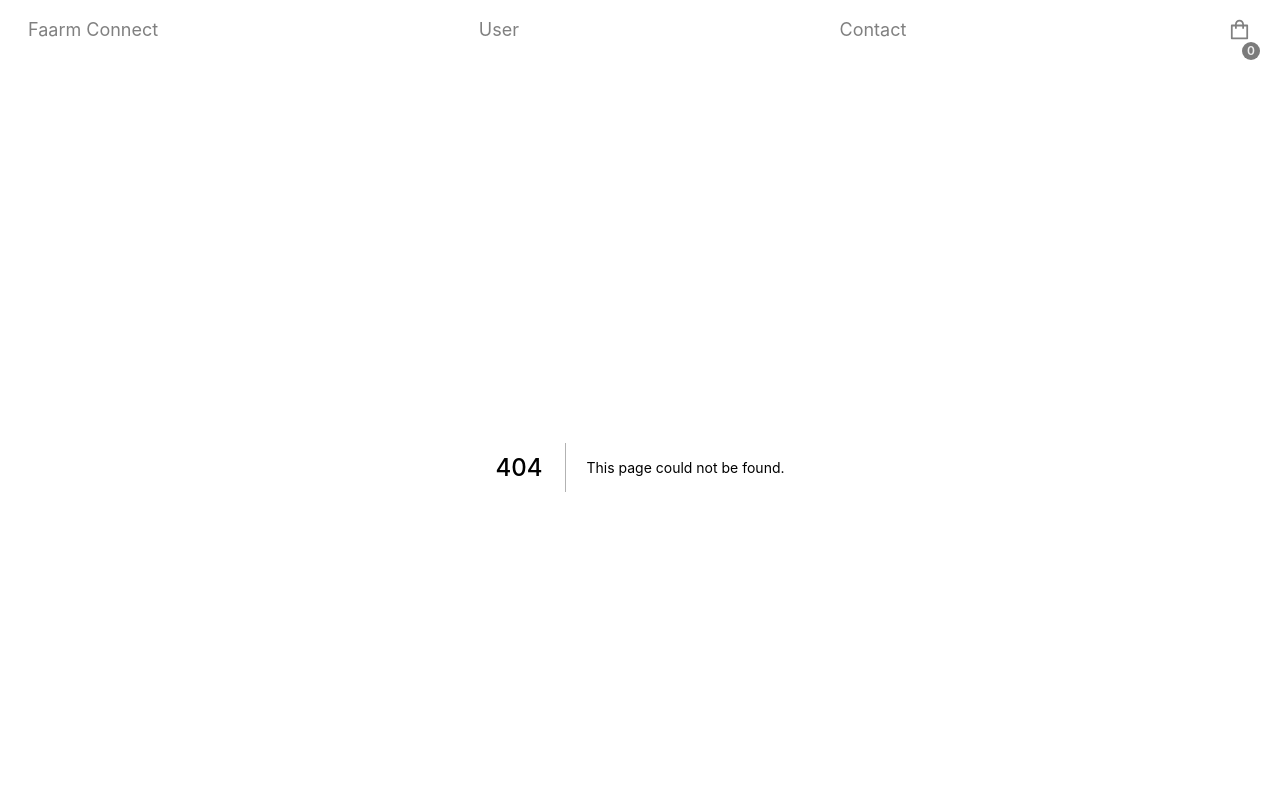
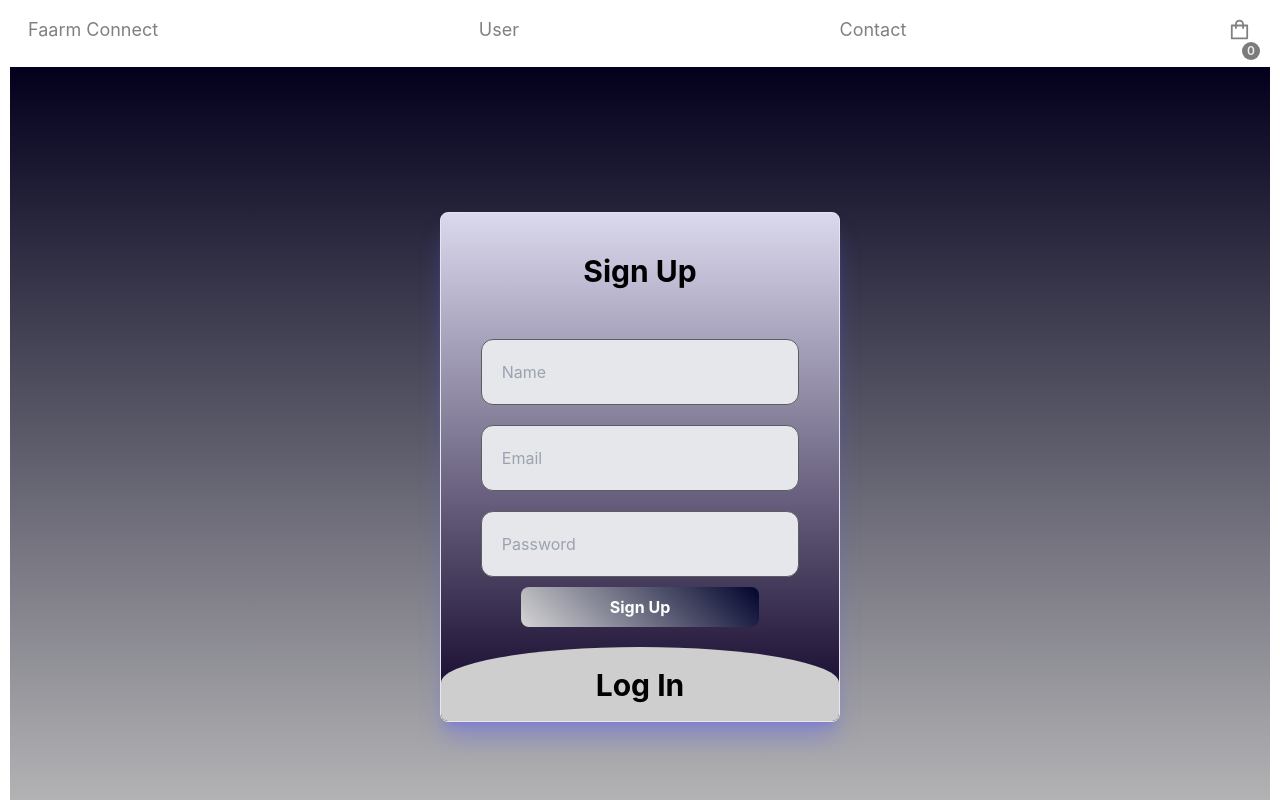
Before and after one commit to AlveeGit/Faarm, a Next.js app: page /sign-up in a window 1280 px wide. Before the commit this address had no page. Shown: the top 800 px of the page. Built offline with nearby package versions, Linux system fonts and the light colour scheme.

Commit message:
schema added

```diff
--- a/components/Data/InputField.jsx
+++ b/components/Data/InputField.jsx
@@ -1,30 +1,15 @@
-export const inputInfo = [
-  {
-    id: 1,
-    inputType: "input",
-    type: "text",
-    placeholder: "Name",
-    height: 20,
-  },
-  {
-    id: 2,
-    inputType: "input",
-    type: "email",
-    placeholder: "Email",
-    height: 20,
-  },
-  {
-    id: 3,
-    inputType: "input",
-    type: "phone",
-    placeholder: "Phone Number",
-    height: 20,
-  },
-  {
-    id: 4,
-    inputType: "textarea",
-    type: "text",
-    placeholder: "Message",
-    height: 60,
-  },
-];
+const InputField = ({ label, name, value, onChange, type, placeholder }) => {
+  return (
+    <input
+      type={type}
+      name={name}
+      value={value}
+      onChange={onChange}
+      label={label}
+      placeholder={placeholder}
+      required
+      className="w-4/5 p-5 rounded-xl bg-gray-200 border-solid border-sky-600 input1"
+    />
+  );
+};
+export default InputField;
--- a/components/Navbar.jsx
+++ b/components/Navbar.jsx
@@ -5,6 +5,7 @@ import  {useStateContext}  from "../context/StateContext";
 
 const Navbar = () => {
   const { showcart, totalQuantities, setShowcart } = useStateContext();
+  const isAuth = false;
 
   return (
     <div className="navbar-container">
@@ -12,11 +13,18 @@ const Navbar = () => {
         <Link href="/">Faarm Connect</Link>
       </p>
       <p className="logo">
-        <Link href="/user">User</Link>
+        <Link href="/sign-up">User</Link>
       </p>
       <p className="logo">
         <Link href="/contact">Contact</Link>
       </p>
+
+      {isAuth &&
+        <p>
+          <button>Logout</button>
+        </p>
+      }
+
       <button
         className="cart-icon"
         type="button"
--- a/package.json
+++ b/package.json
@@ -13,10 +13,13 @@
     "@sanity/client": "^6.4.0",
     "@sanity/image-url": "^1.0.2",
     "@stripe/stripe-js": "^1.54.2",
+    "bcrypt": "^5.1.1",
     "canvas-confetti": "^1.6.0",
     "eslint": "8.46.0",
     "eslint-config-next": "13.4.12",
+    "mongoose": "^7.4.3",
     "next": "13.4.12",
+    "next-auth": "^4.23.1",
     "next-sanity-image": "^6.1.0",
     "react": "18.2.0",
     "react-dom": "18.2.0",
--- /dev/null
+++ b/pages/api/auth/users/route.js
@@ -0,0 +1,25 @@
+import { NextResponse } from "next/server";
+
+export const POST = async (req) => {
+  const body = await req.json();
+  await startDb();
+  const oldUser = await UserModel.findOne({ email: body.email });
+  if (oldUser) {
+    return NextResponse.json(
+      { error: "Email is already in use!" },
+      { status: 400 }
+    );
+  }
+  const user = await UserModel.create({...body});
+
+  return NextResponse.json(
+    { user :
+        {
+            id: user._id.toString(),
+            email: user.email,
+            name: user.name,
+            role: user.role
+        }
+    }
+    );
+};
--- /dev/null
+++ b/pages/sign-up.js
@@ -0,0 +1,123 @@
+// import styles from "../styles/UserStyle.module.css";
+// import Input from "../components/Input";
+
+"use client";
+import { useState } from "react";
+import InputField from "../components/Data/InputField";
+
+const SignUp = () => {
+  const [busy, setBusy] = useState(false);
+  const [userInfo, setUserInfo] = useState({
+    name: "",
+    email: "",
+    password: "",
+    // role: "user",
+  });
+  const { name, email, password } = userInfo;
+
+  const handleChange = (e) => {
+    const { name, value } = e.target;
+    setUserInfo({ ...userInfo, [name]:value });
+  };
+
+  const handleSubmit = async (e) => {
+    setBusy(true);
+    e.preventDefault();
+    const res = await fetch("/api/auth/users/route", {
+      method: "POST",
+      body: JSON.stringify(userInfo),
+    }).then((res) => res.json());
+    console.log(res);
+    setBusy(false);
+  };
+
+  return (
+    <div className="bg-gradient-to-b from-[#02001c] to-[#c3c3c3] h-screen flex  items-center">
+      <div className="  bg-gradient-to-b from-[#dbd9ee] to-[#0d0025] h-[510px] w-[400px] mx-auto shadow-xl shadow-indigo-500/40 overflow-hidden border rounded-lg ">
+        <input type="checkbox" id="chk" />
+
+        <div className="relative">
+          <form onSubmit={handleSubmit}>
+            <label
+              for="chk"
+              className="text-3xl text-black font-bold m-10 flex cursor-pointer justify-center"
+            >
+              Sign Up
+            </label>
+
+
+
+            <div className=" flex flex-col w-full place-items-center ">
+              <InputField
+                label="Name"
+                name="name"
+                value={name}
+                placeholder="Name"
+                onChange={handleChange}
+              />
+              <InputField
+                label="Email"
+                type="email"
+                name="email"
+                value={email}
+                placeholder="Email"
+                onChange={handleChange}
+              />
+              <InputField
+                label="Password"
+                type="password"
+                name="password"
+                value={password}
+                placeholder="Password"
+                onChange={handleChange}
+              />
+            </div>
+            <button
+              type="submit"
+              className="bg-black text-white  rounded-lg button1 "
+              disabled={busy}
+              style={{opacity: busy ? 0.5 : 1}}
+            >
+              Sign Up
+            </button>
+          </form>
+        </div>
+
+        <div id="loginSection" className="loginSec">
+          <form>
+            <label
+              // htmlFor="chk"
+              for="chk"
+              className="text-3xl text-black font-bold  p-5 flex cursor-pointer justify-center"
+            >
+              Log In
+            </label>
+
+            <div className=" flex flex-col w-full place-items-center ">
+              <InputField
+                label="Email"
+                type="email"
+                name="email"
+                value={email}
+                placeholder="Email"
+                onChange={handleChange}
+              />
+              <InputField
+                label="Password"
+                type="password"
+                name="password"
+                value={password}
+                placeholder="Password"
+                onChange={handleChange}
+              />
+              <button className="bg-black text-white p-2 rounded-lg button1">
+                Log In
+              </button>
+            </div>
+          </form>
+        </div>
+      </div>
+    </div>
+  );
+};
+export default SignUp;
--- a/pages/user.js
+++ /dev/null
@@ -1,55 +0,0 @@
-// import styles from "../styles/UserStyle.module.css";
-import Input from "../components/Input";
-import { inputInfo } from "../components/Data/InputField";
-
-const profile = () => {
-  return (
-    <div className="bg-gradient-to-b from-[#02001c] to-[#c3c3c3] h-screen flex  items-center">
-      <div className="  bg-gradient-to-b from-[#dbd9ee] to-[#0d0025] h-[510px] w-[400px] mx-auto shadow-xl shadow-indigo-500/40 overflow-hidden border rounded-lg ">
-        <input type="checkbox" id="chk" />
-
-        <div className="relative">
-          <form>
-            <label
-              for="chk"
-              className="text-3xl text-black font-bold m-10 flex cursor-pointer justify-center"
-            >
-              Sign Up
-            </label>
-
-            <div className=" flex flex-col w-full place-items-center ">
-              {inputInfo.slice(0, 3).map((info) => (
-                <Input key={info.id} info={info} />
-              ))}
-            </div>
-
-            <button className="bg-black text-white  rounded-lg button1 ">
-              Sign Up
-            </button>
-          </form>
-        </div>
-
-        <div id="loginSection" className="loginSec">
-          <form>
-            <label
-              for="chk"
-              className="text-3xl text-black font-bold  p-5 flex cursor-pointer justify-center"
-            >
-              Log In
-            </label>
-
-            <div className=" flex flex-col w-full place-items-center ">
-              {inputInfo.slice(0, 2).map((info) => (
-                <Input key={info.id} info={info} />
-              ))}
-              <button className="bg-black text-white p-2 rounded-lg button1">
-                Log In
-              </button>
-            </div>
-          </form>
-        </div>
-      </div>
-    </div>
-  );
-};
-export default profile;
--- a/styles/globals.css
+++ b/styles/globals.css
@@ -140,7 +140,7 @@ span.text-red {
   color: black;
 }
 
-/* User CSS */
+/* sing-up CSS */
 .loginSec {
   height: 430px;
   background: rgb(206, 206, 206);
@@ -149,7 +149,7 @@ span.text-red {
   transition: 0.8s ease-in-out;
 }
 #chk:checked ~ .loginSec {
-  transform: translateY(-300px);
+  transform: translateY(-310px);
 }
 
 #chk {
```
Also changed, not shown: lib/db.js (added, +11 -0 lines), models/userModel.js (added, +50 -0 lines), 2 other files (tests, documents, lock files or other folders).
